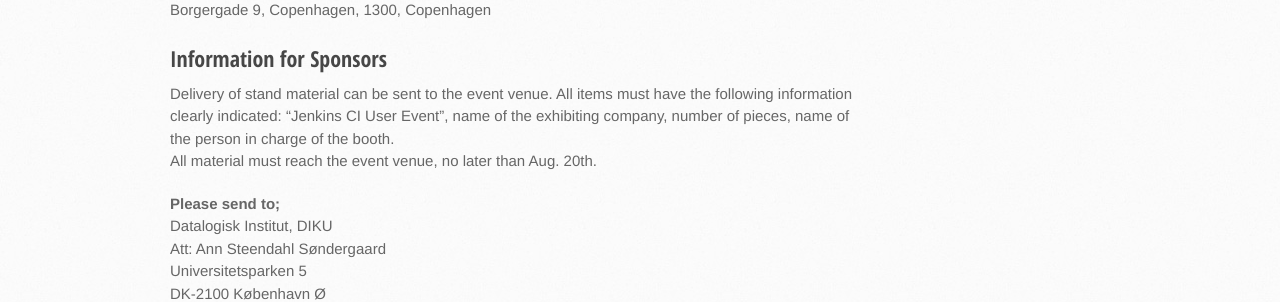
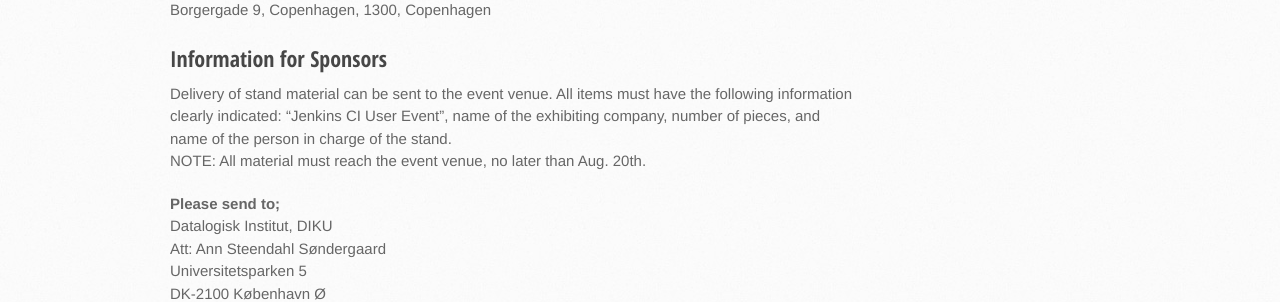
Before and after one commit to JCICPH/jcicph.github.io, a Jekyll site: the page built from misc/index.md, in a window 1280 px wide. Shown: the part 1149-1451 px from the top of the page. Built offline with Jekyll 4.4.1, drawn with Linux system fonts in a browser that asks for light colours; nearby versions of some CDN libraries; comment, search, counter and statistics services are not loaded.

Commit message:
Integrated origin/ready/adam

```diff
--- a/misc/index.md
+++ b/misc/index.md
@@ -33,8 +33,8 @@
 Borgergade 9, Copenhagen, 1300, Copenhagen<br/>
 
 ## Information for Sponsors<br/>
-Delivery of stand material can be sent to the event venue. All items must have the following information clearly indicated: "Jenkins CI User Event", name of the exhibiting company, number of pieces, name of the person in charge of the booth.<br/>
-All material must reach the event venue, no later than Aug. 20th.
+Delivery of stand material can be sent to the event venue. All items must have the following information clearly indicated: "Jenkins CI User Event", name of the exhibiting company, number of pieces, and name of the person in charge of the stand.<br/>
+NOTE: All material must reach the event venue, no later than Aug. 20th.
 
 **Please send to;**<br/>
 Datalogisk Institut, DIKU<br/>
```
